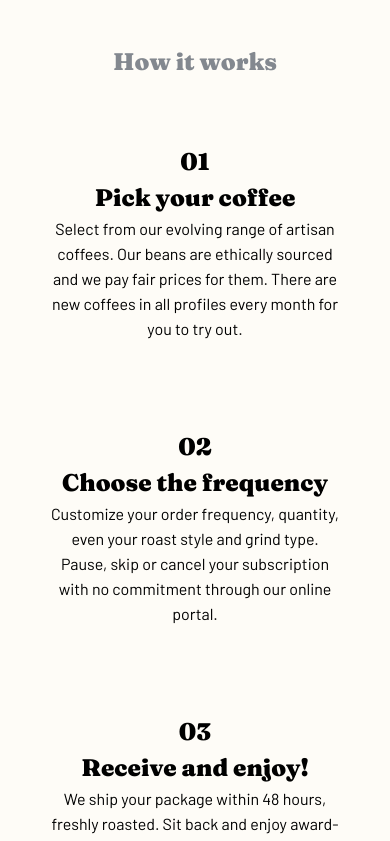
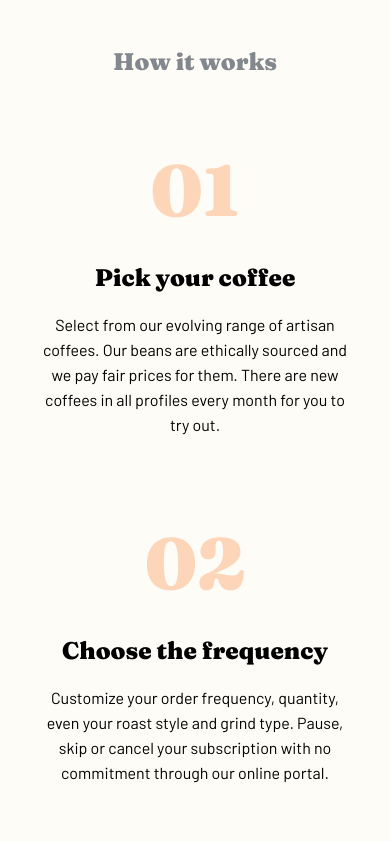
Before and after one commit to kebin20/coffee-roasters-website, a React (Vite) app: page / in a window 390 px wide. Shown: the part 3660-4501 px from the top of the page. Built offline with nearby package versions, Linux system fonts and the light colour scheme.

Commit message:
style: Completed how it works section for mobile

```diff
--- a/src/Pages/Home.module.css
+++ b/src/Pages/Home.module.css
@@ -125,5 +125,13 @@
 }
 
 .steps {
-  padding: 1.5em;
+  display: flex;
+  flex-direction: column;
+  padding: 1em;
+  gap: 1em;
 }
+
+.stepTitle {
+  font-size: 4.5rem;
+  color: var(--paleOrange);
+}
```
